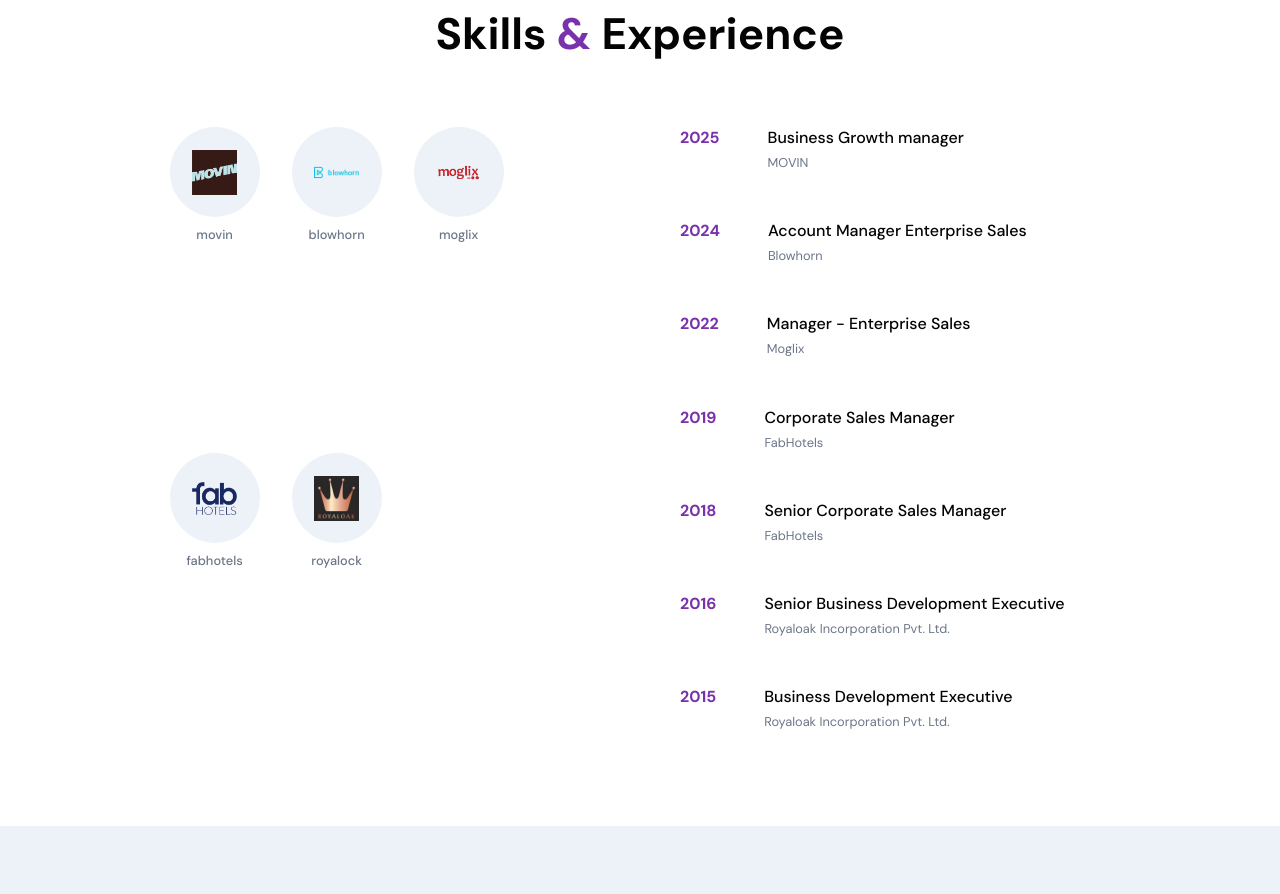
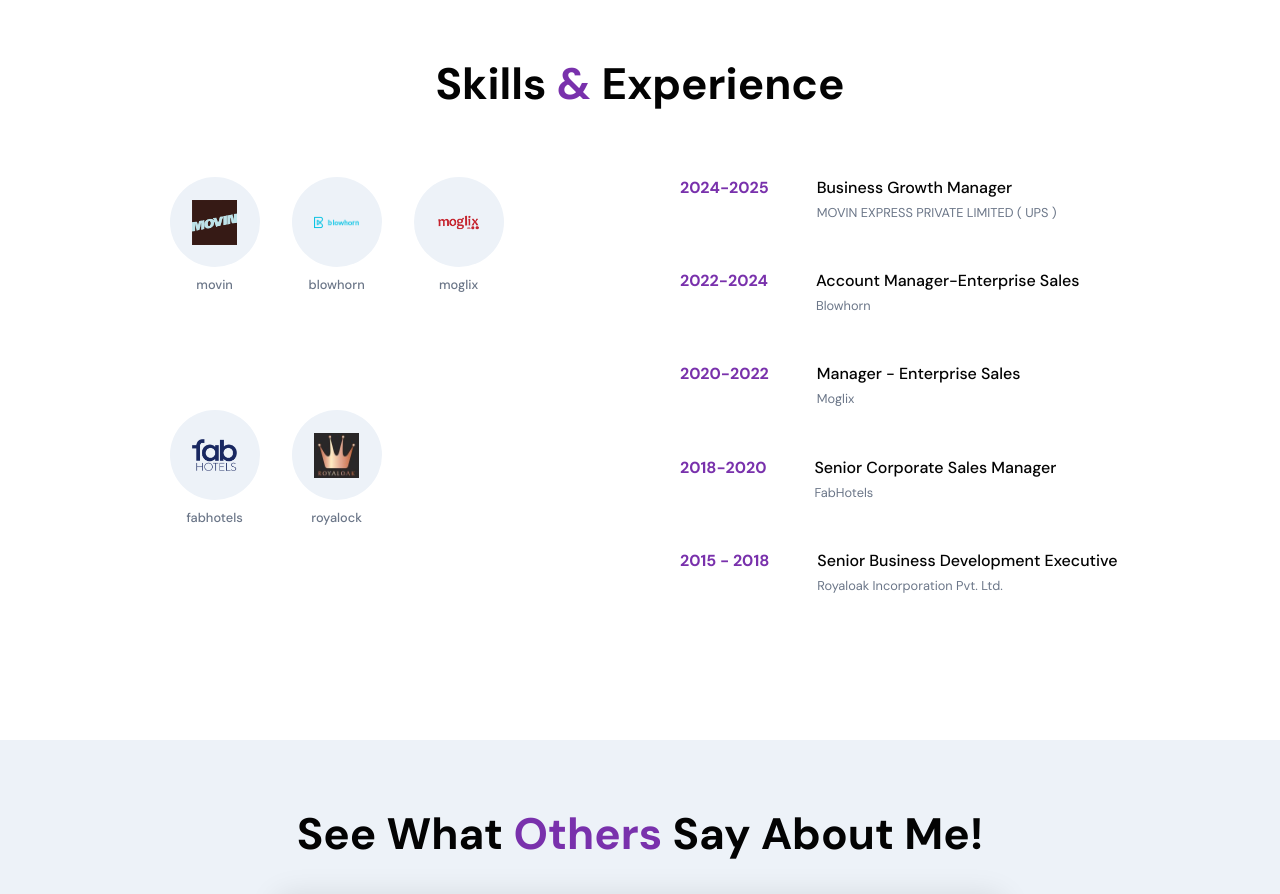
Before and after one commit to sandeepsadasivansdpk/sandeep.sadasivan.sdpk, a React (Vite) app in the folder frontend_react/: page / in a window 1280 px wide. Shown: the part 1660-2554 px from the top of the page. Built offline with nearby package versions, Linux system fonts and the light colour scheme.

Commit message:
updating changes

```diff
--- a/frontend_react/src/data/experiences.js
+++ b/frontend_react/src/data/experiences.js
@@ -1,12 +1,12 @@
 const experiences = [
   {
     _id: "1",
-    year: "2025",
+    year: "2024-2025",
     works: [
       {
         _id: "1-1",
-        name: "Business Growth manager",
-        company: "MOVIN",
+        name: "Business Growth Manager",
+        company: "MOVIN EXPRESS PRIVATE LIMITED ( UPS )",
         desc: `MOVIN is a strategic partnership between UPS, a global logistics leader, and InterGlobe Enterprises, a
 prominent player in India’s travel and hospitality industry, dedicated to delivering efficient and
 dependable logistics solutions across the Indian domestic market.`,
@@ -16,11 +16,11 @@
   },
   {
     _id: "2",
-    year: "2024",
+    year: "2022-2024",
     works: [
       {
         _id: "2-1",
-        name: "Account Manager Enterprise Sales",
+        name: "Account Manager-Enterprise Sales",
         company: "Blowhorn",
         desc: `Blowhorn is a tech-enabled intra-city logistics company that specializes in same-day deliveries for both businesses and individuals.Through its mobile app and website, Blowhorn seamlessly connects
 customers with mini-truck drivers for sub-two-ton deliveries. The company focuses on delivering
@@ -33,7 +33,7 @@
 
   {
     _id: "3",
-    year: "2022",
+    year: "2020-2022",
     works: [
       {
         _id: "3-1",
@@ -46,21 +46,10 @@
 
 
 
-  {
-    _id: "5",
-    year: "2019",
-    works: [
-      {
-        _id: "5-1",
-        name: "Corporate Sales Manager",
-        company: "FabHotels",
-        desc: "FabHotels is a tech-enabled hospitality company offering affordable, standardised accommodations across 80+ cities in India. Operating on a franchise model, FabHotels partners with selected budget hotels to ensure a consistent guest experience focused on cleanliness, comfort, and quality service. Designed to cater to both business and leisure travelers, FabHotels is a preferred choice for corporate clients, travel management companies (TMCs), and individual guests. With a strong focus on technology, operational excellence, and customer satisfaction, the brand is rapidly expanding its footprint across the Indian hospitality landscape.",
-      },
-    ],
-  },
+
   {
     _id: "6",
-    year: "2018",
+    year: "2018-2020",
     works: [
       {
         _id: "6-1",
@@ -72,7 +61,7 @@
   },
   {
     _id: "7",
-    year: "2016",
+    year: "2015 - 2018",
     works: [
       {
         _id: "7-1",
@@ -82,18 +71,7 @@
       },
     ],
   },
-  {
-    _id: "8",
-    year: "2015",
-    works: [
-      {
-        _id: "8-1",
-        name: "Business Development Executive",
-        company: "Royaloak Incorporation Pvt. Ltd.",
-        desc: "Managed business development initiatives and built strong client relationships.",
-      },
-    ],
-  },
+
 ];
 
 export default experiences;
```
